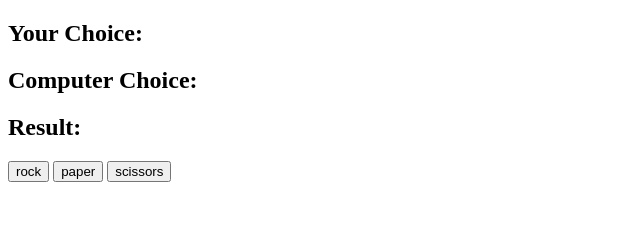
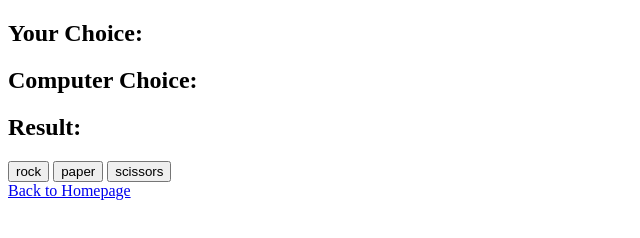
Before and after one commit to cderleth84/rock-paper-scissors, a plain HTML site: page index.html in a window 1280 px wide. Shown: the whole page, without its empty margins (0-640 px from the left). Drawn offline with Linux system fonts and the light colour scheme.

Commit message:
Added a back button to the page

```diff
--- a/index.html
+++ b/index.html
@@ -32,6 +32,9 @@
     >
       scissors
     </button>
+    <div>
+      <span><a href="../index.html">Back to Homepage</a></span>
+    </div>
   </body>
   <script src="app.js"></script>
 </html>
```
